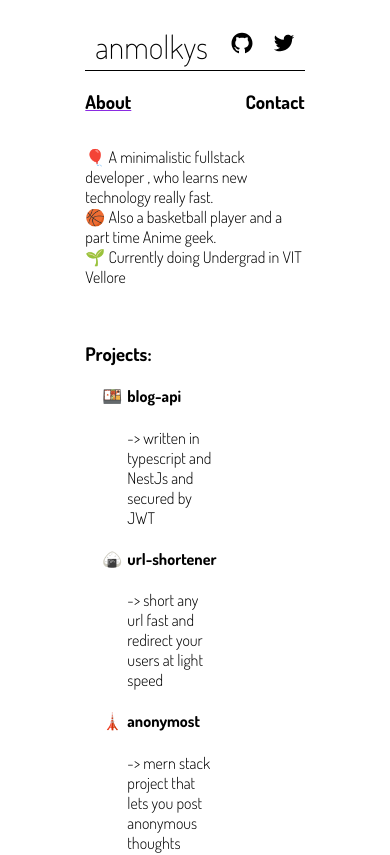
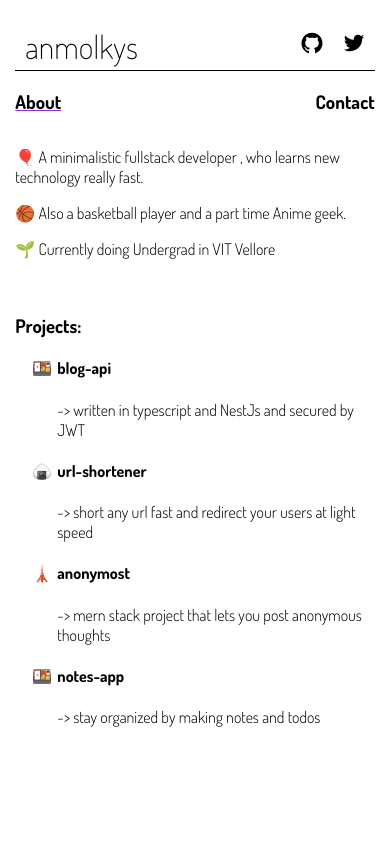
Before and after one commit to anmolkys/portfolio, a React (Create React App) app: page / in a window 390 px wide. Shown: the top 855 px of the page. Built offline with nearby package versions, Linux system fonts and the light colour scheme.

Commit message:
fix: added media query

```diff
--- a/src/App.css
+++ b/src/App.css
@@ -94,3 +94,9 @@ a:link,
 .textm{
   margin-left: 5px;
 }
+
+@media only screen and (max-width: 600px) {
+  .project{
+    width: 100%;
+  }
+}
--- a/src/App.js
+++ b/src/App.js
@@ -28,9 +28,9 @@ function App() {
     <div className="App">
       <div className='navigator'><a href='/'><h3 className='about'>About</h3></a><a href='/contact'><h3 className='contact'>Contact</h3></a></div>
       <p className='about-para'>
-        🎈 A minimalistic fullstack developer , who learns new technology really fast.<br></br>
-        🏀 Also a basketball player and a part time Anime geek.<br />
-        🌱 Currently doing Undergrad in VIT Vellore
+        🎈 A minimalistic fullstack developer , who learns new technology really fast.</p>
+        <p>🏀 Also a basketball player and a part time Anime geek.</p>
+        <p>🌱 Currently doing Undergrad in VIT Vellore
       </p>
       <br />
       <h3 className='projects'>Projects:</h3>
--- a/src/index.css
+++ b/src/index.css
@@ -13,3 +13,10 @@ html, body {
   padding-left: 12.5%;
   padding-right: 12.5%;
 }
+
+@media only screen and (max-width: 600px) {
+  html ,body {
+    padding-left: 2%;
+    padding-right: 2%;
+  }
+}
```
